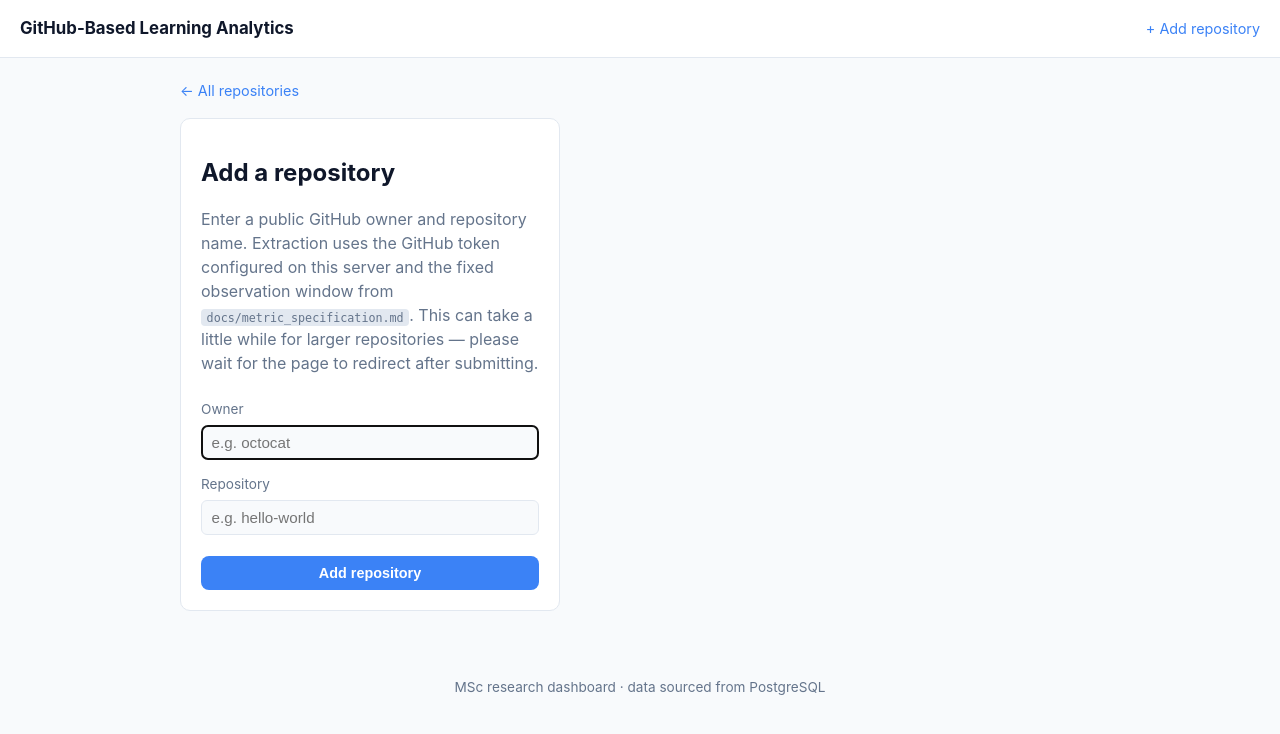
After one commit to Shukrah-M/github_learning_analytics, a Flask app: page /repositories/new in a window 1280 px wide. The commit adds this page. Shown: the top 734 px of the page. Run offline with Flask 3, Linux system fonts and the light colour scheme; parts of the project's set-up code (start-up, migrations or seed data) failed here and were passed over.

Commit message:
Add open, self-service repository extraction to the dashboard
Anyone who can reach the dashboard can now add a repository via
/repositories/new (owner + repo name), which runs the same
extraction sequence as app.py against the GitHub token already
configured in .env. No account or login is required — the dashboard
is a shared, open view of whatever repositories have been added.

Extraction is factored into extractor/pipeline.py so app.py and the
new route share one code path. extractor/github_api.py now raises a
typed GitHubAPIError carrying the HTTP status code, so the form can
show a specific message (not found vs. bad/rate-limited token)
instead of a generic failure. The form itself is CSRF-protected
(dashboard/csrf.py).

```diff
--- a/dashboard/app.py
+++ b/dashboard/app.py
@@ -8,10 +8,15 @@ Run with:
 Then open http://127.0.0.1:5000 in a browser, or
 http://<this machine's LAN IP>:5000 from another device (phone,
 tablet, another computer) on the same network.
+
+The dashboard is open: no account is needed to browse repositories or
+add new ones via /repositories/new.
 """
 
 from __future__ import annotations
 
+import os
+import re
 import sys
 from pathlib import Path
 from typing import Any
@@ -21,7 +26,8 @@ PROJECT_ROOT = Path(__file__).resolve().parents[1]
 if str(PROJECT_ROOT) not in sys.path:
     sys.path.insert(0, str(PROJECT_ROOT))
 
-from flask import Flask, abort, render_template  # noqa: E402
+from dotenv import load_dotenv  # noqa: E402
+from flask import Flask, abort, redirect, render_template, request, url_for  # noqa: E402
 from sqlalchemy.exc import SQLAlchemyError  # noqa: E402
 
 from analytics.data_access import (  # noqa: E402
@@ -40,12 +46,29 @@ from dashboard.charts import (  # noqa: E402
     render_donut_chart,
     render_sparkline,
 )
+from dashboard.csrf import generate_csrf_token, validate_csrf_token  # noqa: E402
 from database.database import SessionLocal  # noqa: E402
+from extractor.github_api import GitHubAPIError  # noqa: E402
+from extractor.pipeline import run_extraction_pipeline  # noqa: E402
 
+
+load_dotenv()
 
 MODEL_PATH = PROJECT_ROOT / "models" / "nlp_classifier.joblib"
 
+FLASK_SECRET_KEY = os.getenv("FLASK_SECRET_KEY")
+
+if not FLASK_SECRET_KEY:
+    raise RuntimeError(
+        "FLASK_SECRET_KEY is not set. Add one to .env, e.g. by running:\n"
+        '  python -c "import secrets; print(secrets.token_hex(32))"\n'
+        "and adding FLASK_SECRET_KEY=<the output> to .env."
+    )
+
+GITHUB_NAME_PATTERN = re.compile(r"^[A-Za-z0-9_.-]{1,100}$")
+
 app = Flask(__name__)
+app.secret_key = FLASK_SECRET_KEY
 
 
 def format_metric(value: Any, kind: str) -> str:
@@ -172,18 +195,101 @@ def build_weekly_commit_counts(commits) -> list[int]:
     return [buckets[key] for key in sorted(buckets)]
 
 
+def describe_github_error(error: GitHubAPIError) -> str:
+    """Translate a GitHub API error into a user-facing message."""
+    if error.status_code == 404:
+        return (
+            "Repository not found. Check the owner and repository name "
+            "(private repositories need access from the GitHub token "
+            "configured in .env)."
+        )
+
+    if error.status_code in (401, 403):
+        return (
+            "GitHub rejected the request (invalid token or rate limit "
+            "exceeded). Check GITHUB_TOKEN in .env."
+        )
+
+    return f"GitHub API error ({error.status_code}). Please try again."
+
+
+@app.route("/repositories/new", methods=["GET", "POST"])
+def add_repository():
+    if request.method == "GET":
+        return render_template(
+            "add_repository.html",
+            csrf_token=generate_csrf_token(),
+            error=None,
+            owner="",
+            repo="",
+        )
+
+    if not validate_csrf_token(request.form.get("csrf_token")):
+        abort(400)
+
+    owner = request.form.get("owner", "").strip()
+    repo = request.form.get("repo", "").strip()
+
+    if not GITHUB_NAME_PATTERN.match(owner) or not GITHUB_NAME_PATTERN.match(
+        repo
+    ):
+        return render_template(
+            "add_repository.html",
+            csrf_token=generate_csrf_token(),
+            error=(
+                "Owner and repository must be valid GitHub names "
+                "(letters, numbers, '.', '_', '-')."
+            ),
+            owner=owner,
+            repo=repo,
+        )
+
+    db_session = SessionLocal()
+
+    try:
+        try:
+            summary = run_extraction_pipeline(db_session, owner, repo)
+        except GitHubAPIError as error:
+            return render_template(
+                "add_repository.html",
+                csrf_token=generate_csrf_token(),
+                error=describe_github_error(error),
+                owner=owner,
+                repo=repo,
+            )
+
+        return redirect(
+            url_for(
+                "repository_detail",
+                repository_id=summary["repository"].id,
+            )
+        )
+
+    except SQLAlchemyError as error:
+        return (
+            render_template(
+                "error.html",
+                message=f"Could not reach the database: {error}",
+            ),
+            500,
+        )
+
+    finally:
+        db_session.close()
+
+
 @app.route("/")
 def index():
-    session = SessionLocal()
+    db_session = SessionLocal()
 
     try:
-        repositories = get_all_repositories(session)
+        repositories = get_all_repositories(db_session)
 
         rows = [
             {
                 "repository": repository,
                 "commit_count": len(
-                    get_commits(session, repository.id)
+                    get_commits(db_session, repository.id)
                 ),
             }
             for repository in repositories
@@ -201,20 +307,20 @@ def index():
         )
 
     finally:
-        session.close()
+        db_session.close()
 
 
 @app.route("/repository/<int:repository_id>")
 def repository_detail(repository_id: int):
-    session = SessionLocal()
+    db_session = SessionLocal()
 
     try:
-        repository = get_repository_by_id(session, repository_id)
+        repository = get_repository_by_id(db_session, repository_id)
 
         if repository is None:
             abort(404)
 
-        all_repositories = get_all_repositories(session)
+        all_repositories = get_all_repositories(db_session)
 
         repository_metrics = {
             repo.id: analyse_repository(repo.id)
@@ -226,7 +332,7 @@ def repository_detail(repository_id: int):
         metrics = repository_metrics[repository_id]
         score = scores[repository_id]
 
-        commits = get_commits(session, repository_id)
+        commits = get_commits(db_session, repository_id)
         weekly_commit_counts = build_weekly_commit_counts(commits)
 
         nlp_result = None
@@ -238,7 +344,7 @@ def repository_detail(repository_id: int):
                 "Run: python -m scripts.train_nlp_classifier"
             )
         else:
-            texts = get_repository_texts(session, repository_id)
+            texts = get_repository_texts(db_session, repository_id)
 
             if not texts:
                 nlp_error = (
@@ -288,7 +394,7 @@ def repository_detail(repository_id: int):
         )
 
     finally:
-        session.close()
+        db_session.close()
 
 
 @app.errorhandler(404)
--- /dev/null
+++ b/dashboard/csrf.py
@@ -0,0 +1,30 @@
+"""CSRF token helpers for the dashboard's forms."""
+
+from __future__ import annotations
+
+import secrets
+
+from flask import session
+
+
+CSRF_SESSION_KEY = "_csrf_token"
+
+
+def generate_csrf_token() -> str:
+    """Return this session's CSRF token, creating one if needed."""
+    token = session.get(CSRF_SESSION_KEY)
+
+    if not token:
+        token = secrets.token_hex(16)
+        session[CSRF_SESSION_KEY] = token
+
+    return token
+
+
+def validate_csrf_token(submitted_token: str | None) -> bool:
+    expected = session.get(CSRF_SESSION_KEY)
+
+    return bool(expected) and secrets.compare_digest(
+        expected,
+        submitted_token or "",
+    )
--- a/dashboard/static/css/style.css
+++ b/dashboard/static/css/style.css
@@ -33,6 +33,11 @@ body {
 }
 
 .site-header {
+  display: flex;
+  flex-wrap: wrap;
+  align-items: center;
+  justify-content: space-between;
+  gap: 0.75rem;
   padding: 1rem 1.25rem;
   border-bottom: 1px solid var(--border);
   background: var(--surface);
@@ -42,6 +47,18 @@ body {
   font-weight: 700;
   font-size: 1.05rem;
   color: var(--text);
+  text-decoration: none;
+}
+
+.site-nav {
+  display: flex;
+  align-items: center;
+  gap: 1rem;
+  font-size: 0.9rem;
+}
+
+.site-nav a {
+  color: var(--accent);
   text-decoration: none;
 }
 
@@ -75,6 +92,79 @@ h3 {
 
 .page-intro {
   color: var(--text-muted);
+}
+
+.page-header-row {
+  display: flex;
+  flex-wrap: wrap;
+  align-items: flex-start;
+  justify-content: space-between;
+  gap: 1rem;
+}
+
+.button-link {
+  display: inline-block;
+  background: var(--accent);
+  color: #ffffff;
+  border: none;
+  padding: 0.55rem 1rem;
+  border-radius: 8px;
+  font-size: 0.9rem;
+  font-weight: 600;
+  text-decoration: none;
+  cursor: pointer;
+  white-space: nowrap;
+}
+
+.button-link:hover {
+  opacity: 0.9;
+}
+
+.auth-form-wrapper {
+  max-width: 380px;
+  margin-top: 1rem;
+  background: var(--surface);
+  border: 1px solid var(--border);
+  border-radius: 10px;
+  padding: 1.25rem;
+}
+
+.auth-form {
+  display: flex;
+  flex-direction: column;
+  gap: 0.35rem;
+  margin-top: 1rem;
+}
+
+.auth-form label {
+  font-size: 0.85rem;
+  color: var(--text-muted);
+  margin-top: 0.5rem;
+}
+
+.auth-form input[type="text"],
+.auth-form input[type="password"] {
+  padding: 0.5rem 0.6rem;
+  border: 1px solid var(--border);
+  border-radius: 6px;
+  background: var(--bg);
+  color: var(--text);
+  font-size: 0.95rem;
+}
+
+.auth-form .button-link {
+  margin-top: 1rem;
+  border: none;
+}
+
+.form-error {
+  color: #dc2626;
+  font-size: 0.9rem;
+  background: rgba(220, 38, 38, 0.1);
+  border: 1px solid rgba(220, 38, 38, 0.3);
+  border-radius: 6px;
+  padding: 0.6rem 0.75rem;
+  margin-top: 0.75rem;
 }
 
 .repository-grid {
--- /dev/null
+++ b/dashboard/templates/add_repository.html
@@ -0,0 +1,33 @@
+{% extends "base.html" %}
+
+{% block title %}Add repository - GitHub Learning Analytics{% endblock %}
+
+{% block content %}
+<a class="back-link" href="{{ url_for('index') }}">&larr; All repositories</a>
+<div class="auth-form-wrapper">
+  <h1>Add a repository</h1>
+  <p class="page-intro">
+    Enter a public GitHub owner and repository name. Extraction uses
+    the GitHub token configured on this server and the fixed
+    observation window from <code>docs/metric_specification.md</code>.
+    This can take a little while for larger repositories &mdash;
+    please wait for the page to redirect after submitting.
+  </p>
+
+  {% if error %}
+  <p class="form-error">{{ error }}</p>
+  {% endif %}
+
+  <form method="post" class="auth-form">
+    <input type="hidden" name="csrf_token" value="{{ csrf_token }}">
+
+    <label for="owner">Owner</label>
+    <input type="text" id="owner" name="owner" value="{{ owner }}" placeholder="e.g. octocat" required autofocus>
+
+    <label for="repo">Repository</label>
+    <input type="text" id="repo" name="repo" value="{{ repo }}" placeholder="e.g. hello-world" required>
+
+    <button type="submit" class="button-link">Add repository</button>
+  </form>
+</div>
+{% endblock %}
--- a/dashboard/templates/base.html
+++ b/dashboard/templates/base.html
@@ -9,6 +9,9 @@
 <body>
   <header class="site-header">
     <a class="site-title" href="{{ url_for('index') }}">GitHub-Based Learning Analytics</a>
+    <nav class="site-nav">
+      <a href="{{ url_for('add_repository') }}">+ Add repository</a>
+    </nav>
   </header>
   <main class="site-main">
     {% block content %}{% endblock %}
--- a/extractor/github_api.py
+++ b/extractor/github_api.py
@@ -6,6 +6,14 @@ load_dotenv()
 
 GITHUB_TOKEN = os.getenv("GITHUB_TOKEN")
 BASE_URL = "https://api.github.com"
+
+
+class GitHubAPIError(Exception):
+    """A non-200 response from the GitHub API, with the status code attached."""
+
+    def __init__(self, status_code, message):
+        super().__init__(message)
+        self.status_code = status_code
 
 
 class GitHubAPIClient:
@@ -29,8 +37,9 @@ class GitHubAPIClient:
         )
 
         if response.status_code != 200:
-            raise Exception(
-                f"GitHub API error: {response.status_code} - {response.text}"
+            raise GitHubAPIError(
+                response.status_code,
+                f"GitHub API error: {response.status_code} - {response.text}",
             )
 
         return response.json()
```
Also changed, not shown: app.py (+11 -63 lines), dashboard/templates/index.html (+8 -3 lines), extractor/pipeline.py (added, +79 -0 lines), tests/unit/test_csrf_unit.py (added, +20 -0 lines), tests/unit/test_dashboard_routes_unit.py (+116 -12 lines), tests/unit/test_extraction_pipeline_unit.py (added, +119 -0 lines), README.md.
